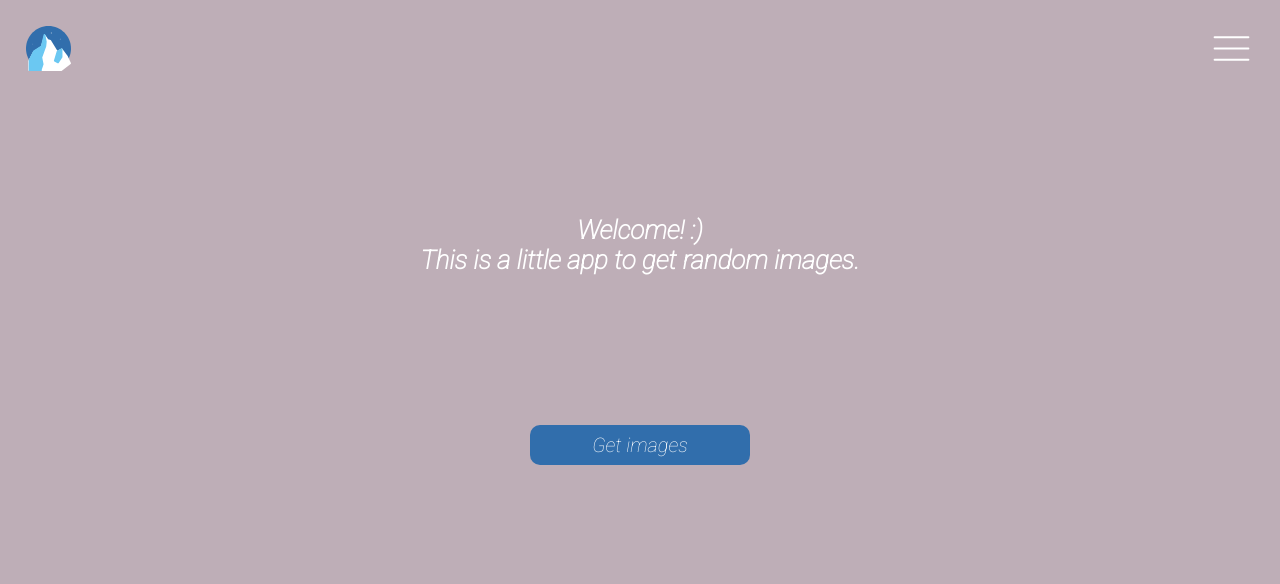
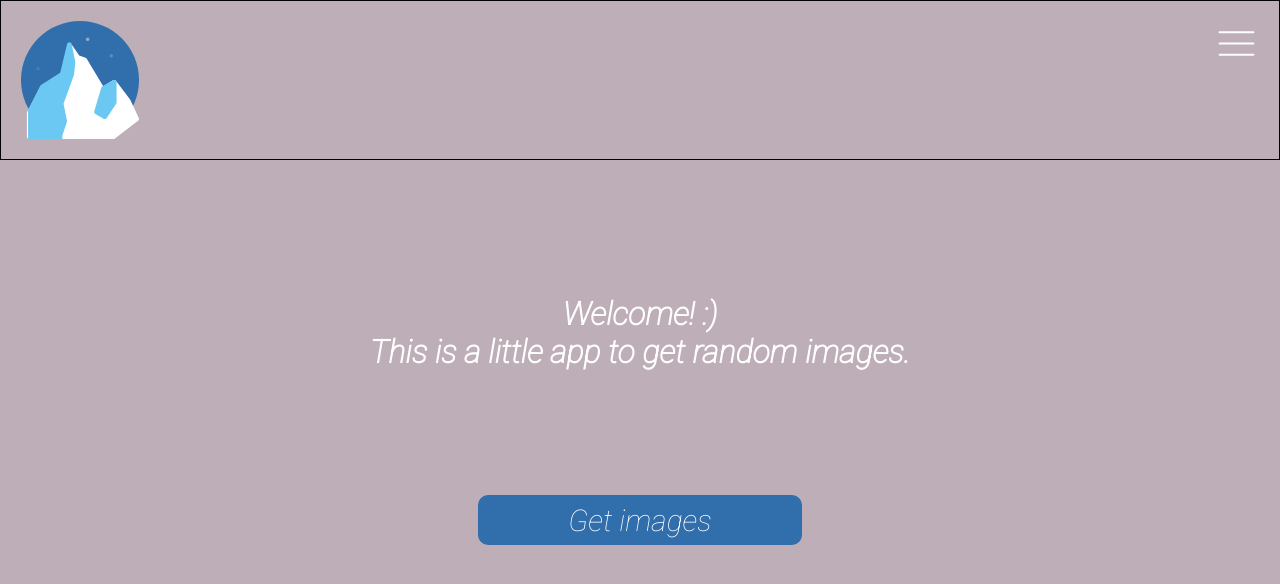
Before and after one commit to CarlosAMunoz/random-images, a plain HTML site: page index.html in a window 1280 px wide. Drawn offline with Linux system fonts and the light colour scheme.

Commit message:
Pantalla principal completamente responsive

```diff
--- a/styles.css
+++ b/styles.css
@@ -40,8 +40,10 @@ body{
     display: flex;
     justify-content: space-between;
     padding: 2%;
+    border: solid 1px black;
+}
 
-}
+
 
 main{
     height: 65vh;
@@ -85,11 +87,34 @@ main{
 
 
 
-
-
 /* Utilizamos la pseudoClase :hover para que no se aplique en teléfonos o tablets */
 @media (hover: hover){
     .button__get{
         cursor: pointer;
     }
 }
+
+
+/*  Meida Query para escalación de tamaños */
+@media screen and (min-width: 1000px) {
+
+    .header{
+        height: 20vh;
+        padding: 20px;
+    }
+    .header__logo{
+        height: 100%;
+    }
+
+    .button__get{
+        width: 60%;
+        height: 50px;
+        font-size: 30px;
+
+    }
+    .container-welcome{
+        font-size: 1.6rem;
+    }
+
+
+}
```
